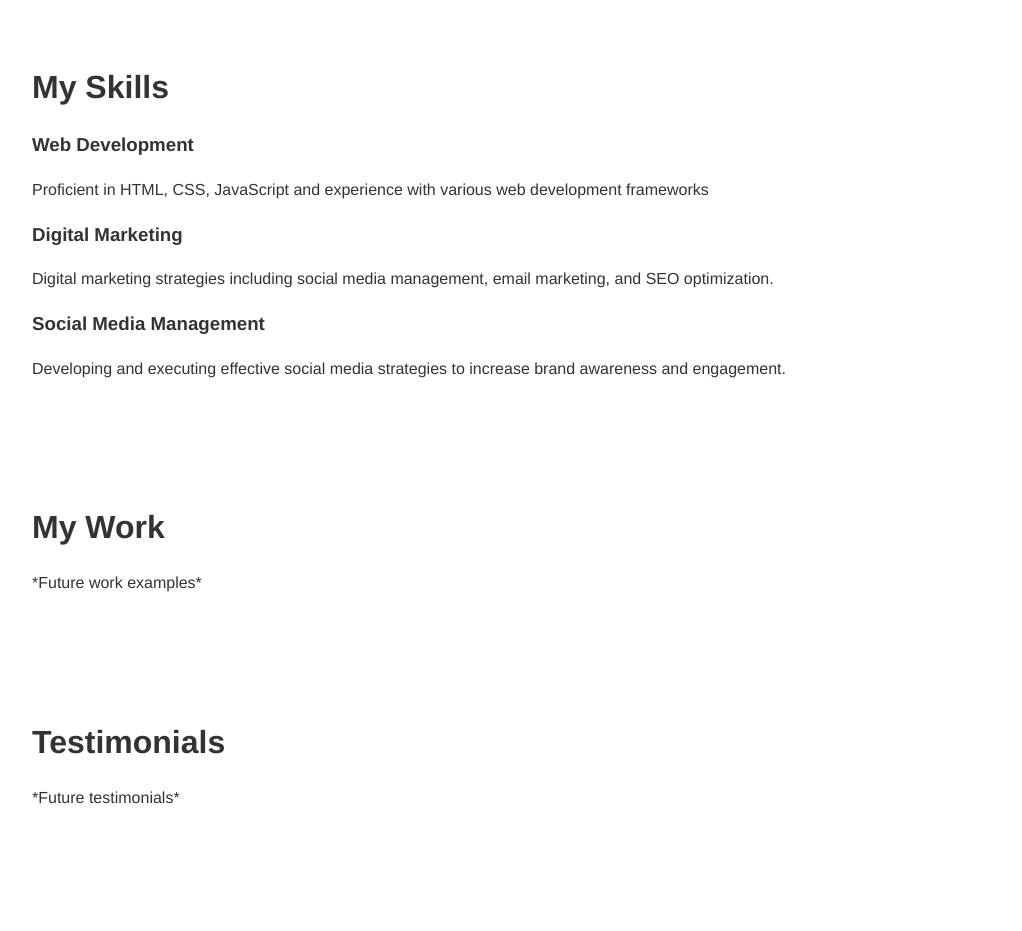
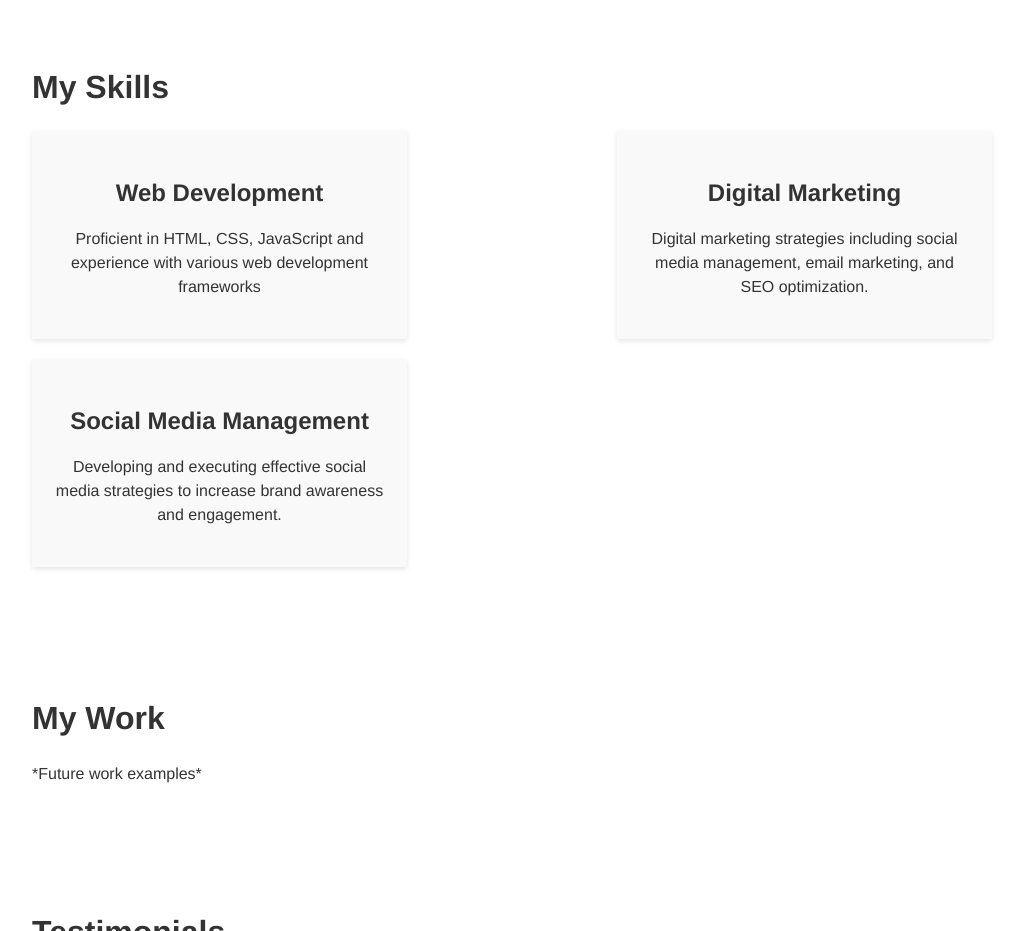
Before and after one commit to faithmwangi/Portfolio, a plain HTML site: page My-Portfolio/index.html in a window 1280 px wide. Shown: the part 1066-1997 px from the top of the page, without its empty margins (128-1150 px from the left). Drawn offline with Linux system fonts and the light colour scheme; a script that the page names is missing.

Commit message:
Style skills section

```diff
--- a/My-Portfolio/index.css
+++ b/My-Portfolio/index.css
@@ -112,3 +112,30 @@ header {
     color: #666;
     margin-bottom: 40px;
   }
+  #skills ul {
+    display: flex;
+    justify-content: space-between;
+    align-items: center;
+    flex-wrap: wrap;
+  }
+
+  #skills li {
+    width: 335px;
+    background-color: #f9f9f9;
+    box-shadow: 0 2px 5px rgba(0, 0, 0, 0.1);
+    padding: 20px;
+    margin-bottom: 20px;
+    text-align: center;
+    backdrop-filter: blur(10px);
+    -webkit-backdrop-filter: brightness(10px);
+  }
+
+  #skills h3 {
+    font-size: 24px;
+    margin-bottom: 10px;
+  }
+
+  #skills p {
+    font-size: 16px;
+    margin-bottom: 20px;
+  }
```
